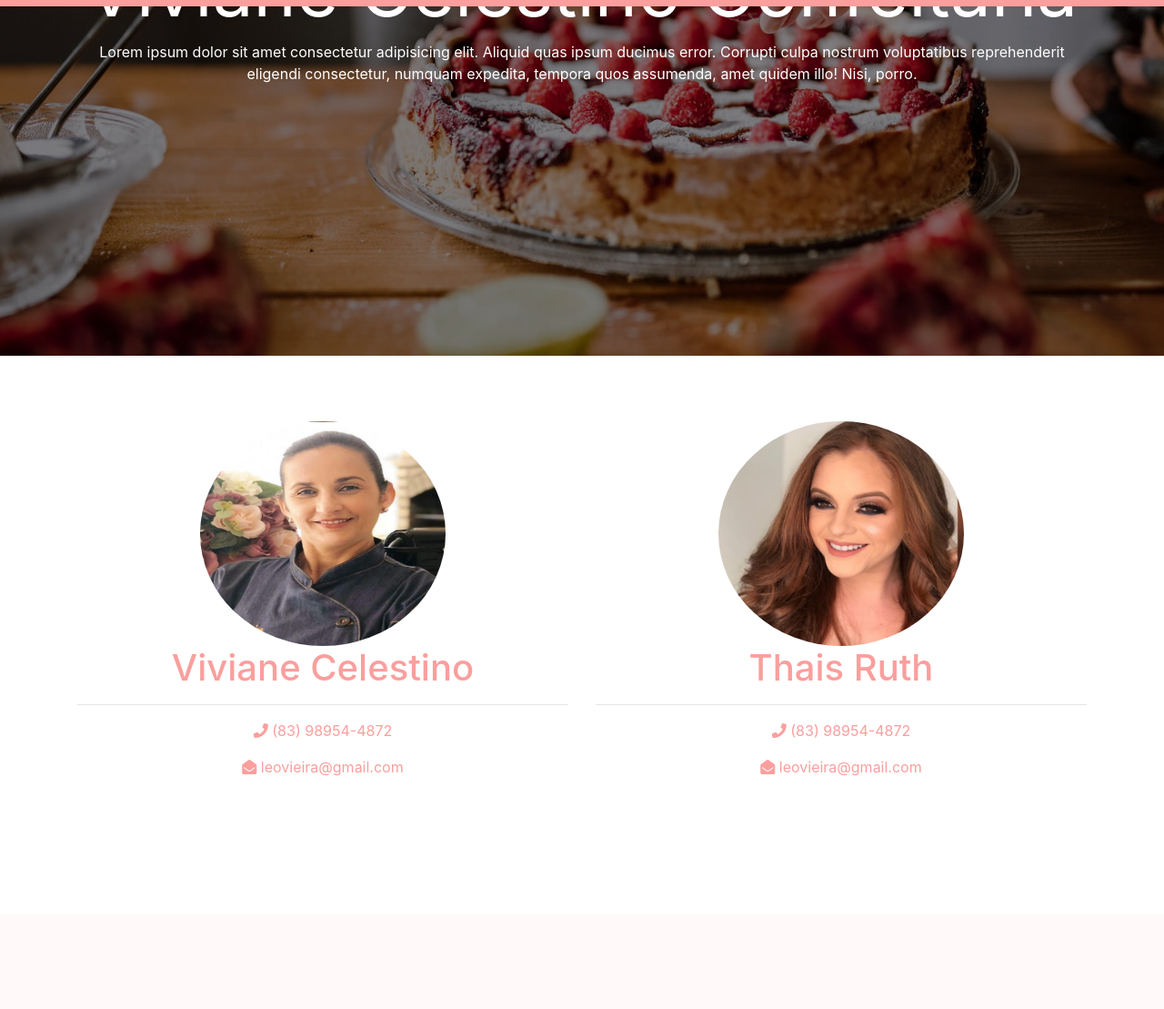
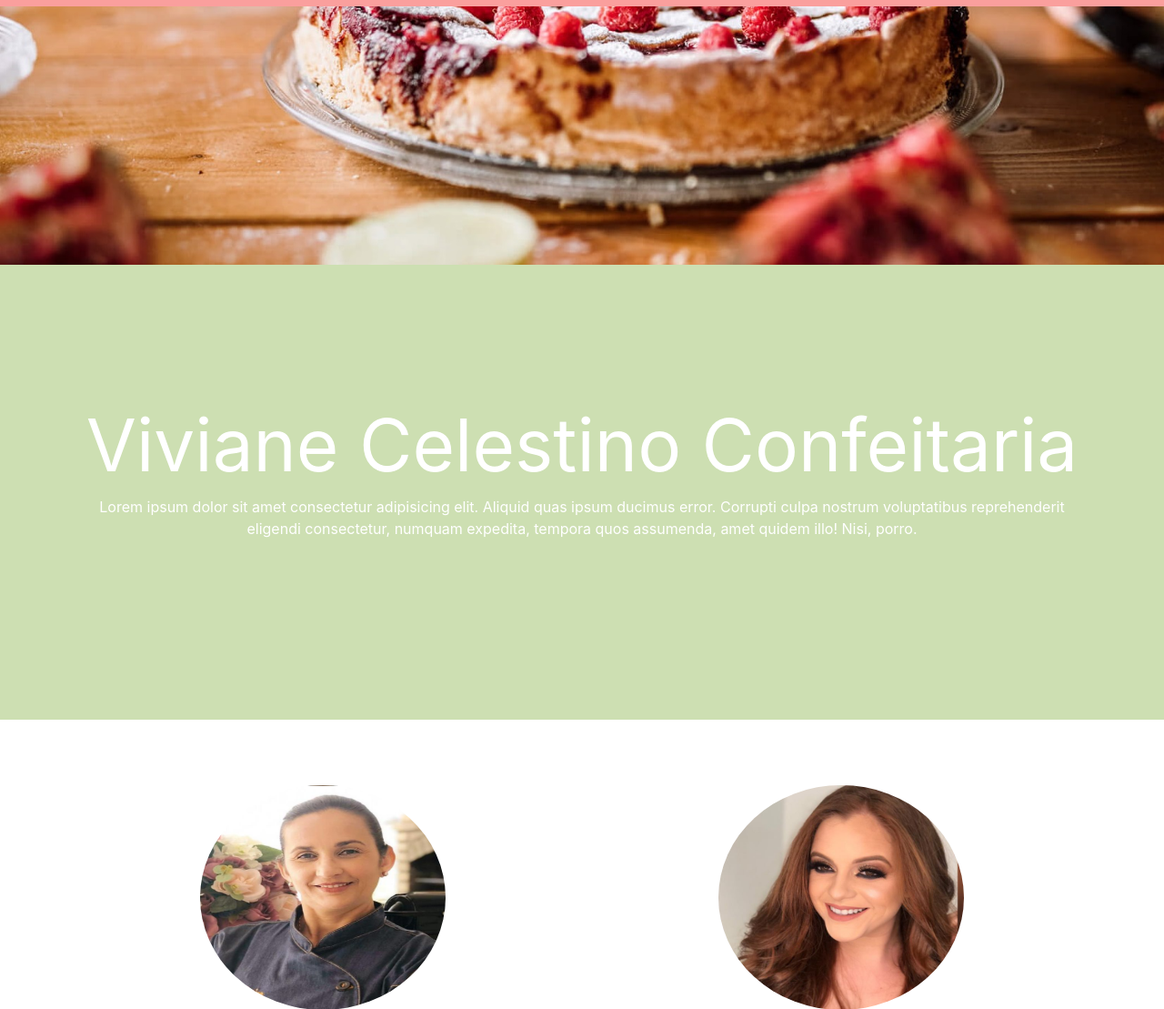
Before and after one commit to ramoncelestino/django-candy-shop, a Django app: page / in a window 1280 px wide. Shown: the part 309-1418 px from the top of the page at 91% size. Before the commit the page ends 1162 px from the top, so only its background shows below. Run offline with Django 3.2, Linux system fonts and the light colour scheme; some libraries are stand-ins or nearby versions.

Commit message:
Ajustes layout e index

```diff
--- a/static/css/default.css
+++ b/static/css/default.css
@@ -181,22 +181,22 @@
   background-repeat: no-repeat;
   background-size: cover;
   background-attachment: fixed;
-  min-height: 700px;
+  min-height: 600px;
 }
 
 .header-overlay {
   position: absolute;
   top: 0;
   left: 0;
-  background-color: rgba(0, 0, 0, 0.5);
-  min-height: 700px;
+  background-color: rgba(0, 0, 0, 0);
+  min-height: 600px;
   width: 100%;
 }
 
 .text-index {
   text-align: center;
   color: white;
-  margin-top: 250px;
+  margin-top: 150px;
   font-size: 80px;
 }
 
@@ -205,6 +205,10 @@
   height: 400px;
 }
 
+#present {
+  background-color: #cddfb2;
+  min-height: 500px;
+}
 hr {
   color: #fff;
 }
--- a/templates/index.html
+++ b/templates/index.html
@@ -4,19 +4,22 @@
 
 <header id="header-viv">
     <div class="header-overlay">
-        <div class="container">
-            <div class="row">
-                <div class="col-md-12">
-                    <h1 class="display-4 text-index"><strong>Viviane Celestino Confeitaria</strong></h1>
-                    <p class="text-white text-center">Lorem ipsum dolor sit amet consectetur adipisicing elit. Aliquid quas ipsum ducimus error. Corrupti culpa nostrum voluptatibus reprehenderit eligendi consectetur, numquam expedita, tempora quos assumenda, amet quidem illo! Nisi, porro.</p>
 
-                </div>
+    </div>
+</header>
+<section id="present">
+    <div class="container">
+        <div class="row">
+            <div class="col-md-12">
+                <h1 class="display-4 text-index"><strong>Viviane Celestino Confeitaria</strong></h1>
+                <p class="text-white text-center">Lorem ipsum dolor sit amet consectetur adipisicing elit. Aliquid quas ipsum ducimus error. Corrupti culpa nostrum voluptatibus reprehenderit eligendi consectetur, numquam expedita, tempora quos assumenda, amet quidem illo! Nisi, porro.</p>
 
             </div>
 
         </div>
+
     </div>
-</header>
+</section>
 
 {% include 'equipe.html' %}
 
```
Also changed, not shown: static/img/main.jpg.
